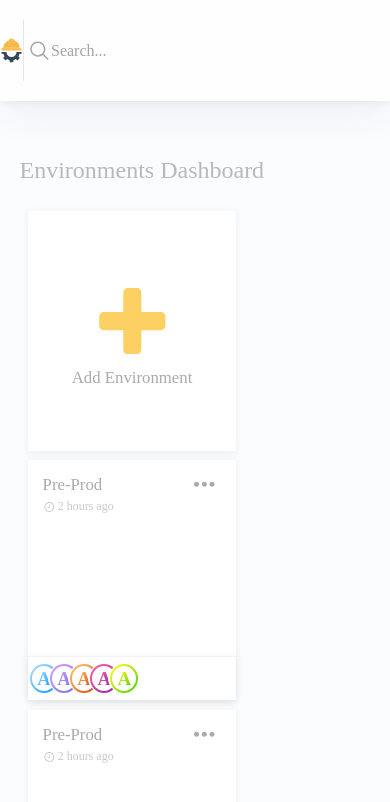
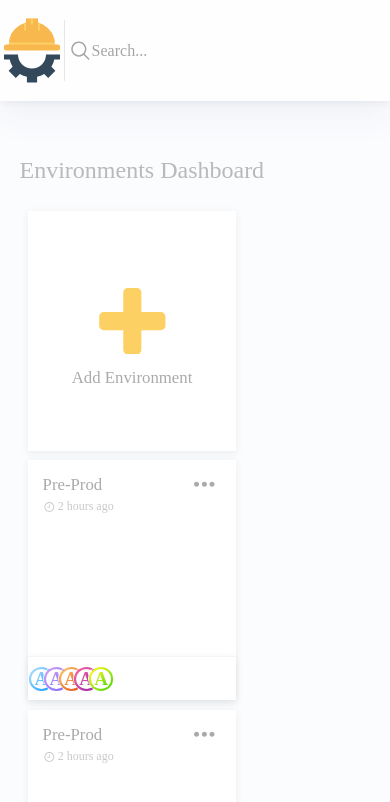
Before and after one commit to Livshind15/Bob, a React (Create React App) app: page / in a window 390 px wide. Shown: the top 802 px of the page. Built offline with nearby package versions, Linux system fonts and the light colour scheme; a web font is replaced by a local one.

Commit message:
fix bug with responsive

```diff
--- a/src/components/environmentsView/environmentsView.scss
+++ b/src/components/environmentsView/environmentsView.scss
@@ -28,5 +28,13 @@
         flex-wrap: wrap;
         display: flex;
     }
+
+
   }
 }
+
+@media only screen and (max-device-width: 480px){
+  .view-container {
+    justify-content: center;
+  }
+}
--- a/src/components/logo/logo.scss
+++ b/src/components/logo/logo.scss
@@ -1,5 +1,5 @@
 .logo-container{
-    width: 6%;
+    width: 4em;
     height: 100%;
     display: flex;
     justify-content: center;
--- a/src/components/usersView/user/user.scss
+++ b/src/components/usersView/user/user.scss
@@ -1,9 +1,10 @@
 .user-border{
-    width: calc(1.6em + 2.5px);
+    width: calc(1.4em + 2.5px);
     border-radius: 100%;
     height: calc(1.4em + 2.5px);
     display: flex;
-    border: solid 2px white;
+    z-index: 9999;
+    border: solid 1.2px white;
     justify-content: center;
     align-items: center;
     .user{
@@ -11,7 +12,7 @@
         justify-content: center;
         align-items: center;
         width: 100%;
-        height: 100%;
+        height: 80%;
         border-radius: 100%;
         border: solid 2.5px transparent;
         background-origin: border-box;
```
